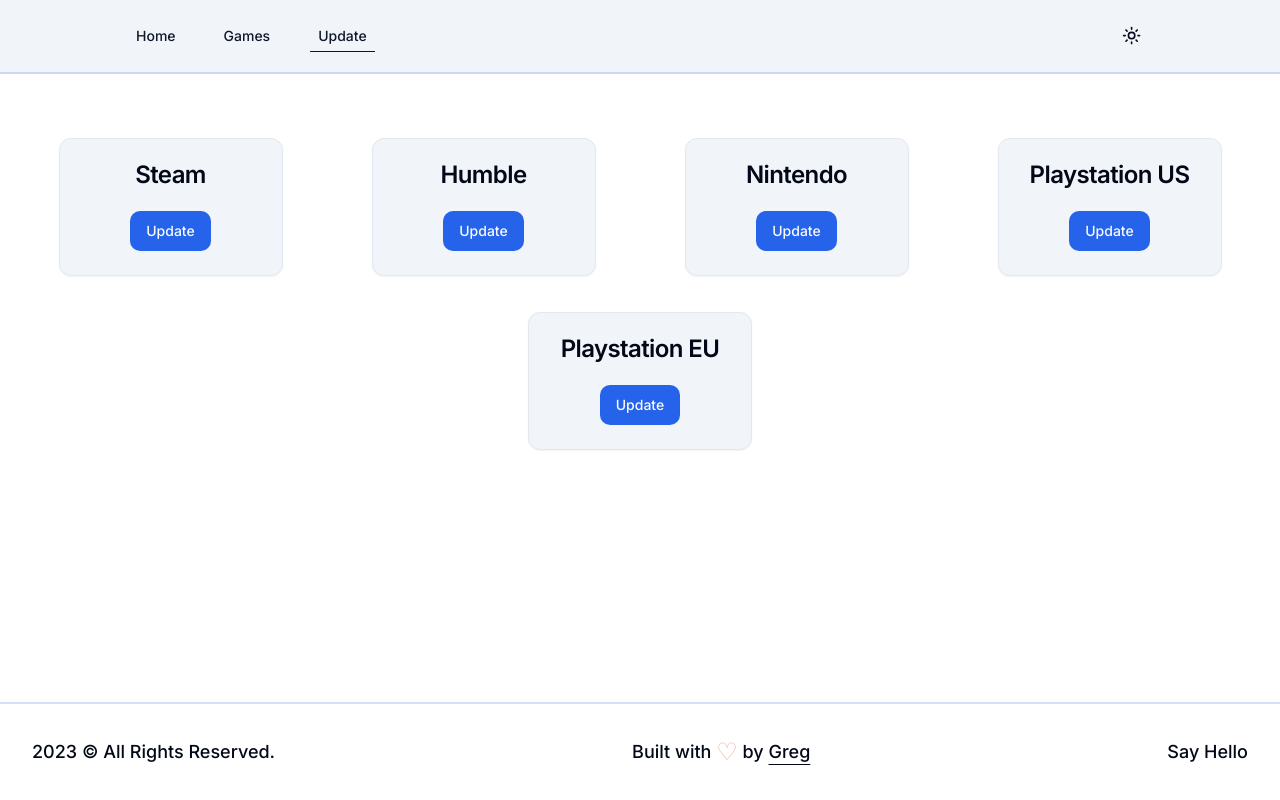
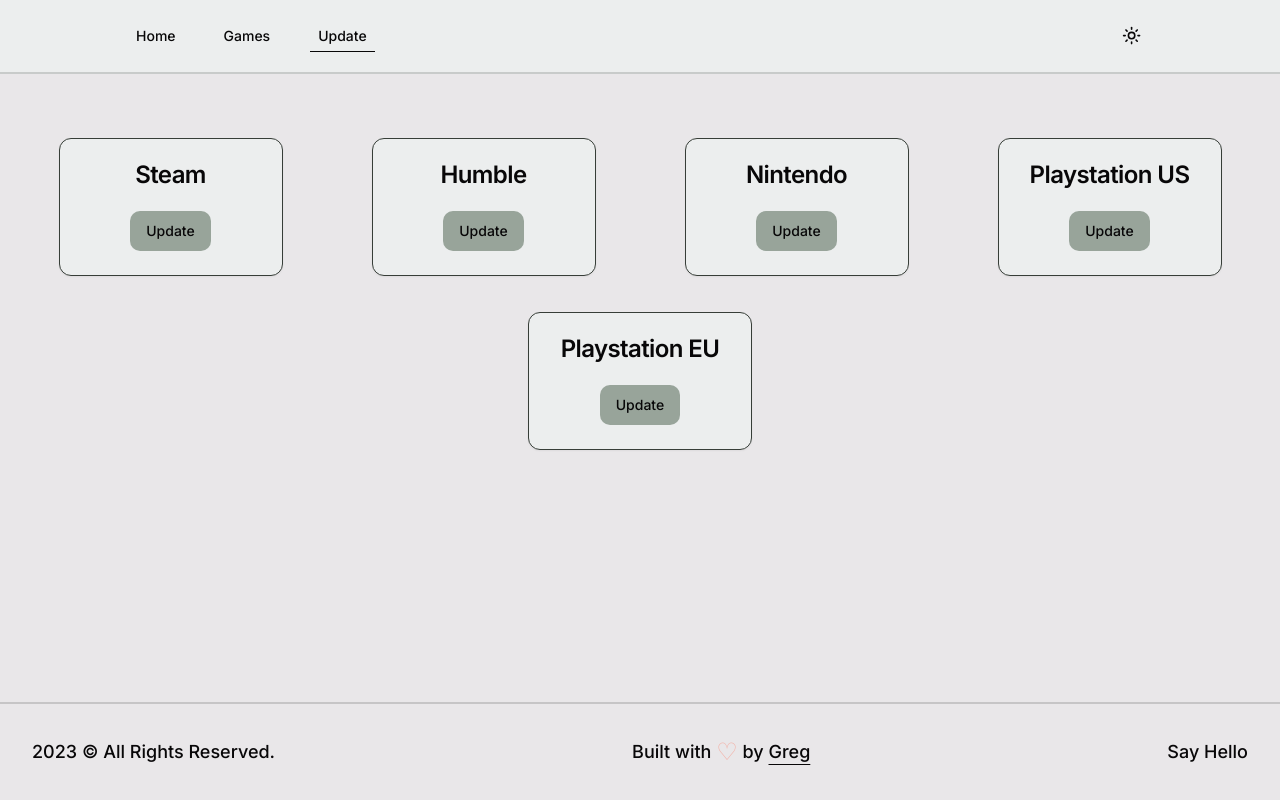
Before and after one commit to gjmooney/games-collection, a Next.js app: page /update in a window 1280 px wide. Built offline with nearby package versions, Linux system fonts and the light colour scheme.

Commit message:
Change light theme colors

```diff
--- a/src/app/globals.css
+++ b/src/app/globals.css
@@ -4,31 +4,31 @@
 
 @layer base {
   :root {
-    --background: 0 0% 100%;
-    --foreground: 222.2 84% 4.9%;
-    --card: 0 0% 100%;
-    --card-foreground: 222.2 84% 4.9%;
-    --popover: 0 0% 100%;
-    --popover-foreground: 222.2 84% 4.9%;
-    --primary: 221.2 83.2% 53.3%;
-    --primary-foreground: 210 40% 98%;
-    --secondary: 210 40% 96.1%;
-    --secondary-foreground: 222.2 47.4% 11.2%;
-    --muted: 210 40% 96.1%;
-    --muted-foreground: 215.4 16.3% 46.9%;
-    --accent: 210 40% 96.1%;
-    --accent-foreground: 222.2 47.4% 11.2%;
+    --background: 300 4% 91%;
+    --foreground: 300 7% 3%;
+    --card: 180 6% 93%;
+    --card-foreground: 300 7% 3%;
+    --popover: 300 4% 91%;
+    --popover-foreground: 300 7% 3%;
+    --primary: 130 6% 62%;
+    --primary-foreground: 300 7% 3%;
+    --secondary: 180 6% 93%;
+    --secondary-foreground: 300 7% 3%;
+    --muted: 180 6% 93%;
+    --muted-foreground: 180 6% 40%;
+    --accent: 129 6% 23%;
+    --accent-foreground: 300 7% 3%;
     --destructive: 0 84.2% 60.2%;
-    --destructive-foreground: 210 40% 98%;
-    --border: 214.3 31.8% 91.4%;
-    --input: 214.3 31.8% 91.4%;
-    --ring: 221.2 83.2% 53.3%;
+    --destructive-foreground: 300 7% 3%;
+    --border: 129 6% 23%;
+    --input: 129 6% 23%;
+    --ring: 129 6% 23%;
     --radius: 0.75rem;
   }
   .dark {
     --background: 300 7% 3%;
     --foreground: 300 4% 91%;
-    --card: 300 7% 3%;
+    --card: 180 6% 13%;
     --card-foreground: 300 4% 91%;
     --popover: 300 7% 3%;
     --popover-foreground: 300 4% 91%;
--- a/src/components/Footer.tsx
+++ b/src/components/Footer.tsx
@@ -2,7 +2,7 @@
 
 const Footer = () => {
   return (
-    <footer className="mt-16 flex flex-col items-center justify-between border-t-2 border-primary/20 p-8 text-lg font-medium md:flex-row">
+    <footer className="mt-16 flex flex-col items-center justify-between border-t-2 border-accent/20 p-8 text-lg font-medium md:flex-row">
       <span className="">
         {new Date().getFullYear()} &copy; All Rights Reserved.
       </span>
--- a/src/components/Navbar.tsx
+++ b/src/components/Navbar.tsx
@@ -6,7 +6,7 @@
   return (
     <header
       id="navbar"
-      className="sticky top-0 z-10 flex w-full items-center justify-between border-b-2 border-primary/20 bg-secondary p-4 font-medium transition-all duration-1000 ease-in-out md:px-32 mb-16"
+      className="sticky top-0 z-10 flex w-full items-center justify-between border-b-2 border-accent/20 bg-secondary p-4 font-medium transition-all duration-1000 ease-in-out md:px-32 mb-16"
     >
       <nav className="hidden h-full items-center justify-between md:flex">
         <FancyLink title="Home" href="/" className="mr-4" />
--- a/src/components/games/GameCard.tsx
+++ b/src/components/games/GameCard.tsx
@@ -13,7 +13,7 @@
  */
 const GameCard = ({ gameName, imgUrl, platform, store }: GameCardProps) => {
   return (
-    <Card className="bg-secondary/80">
+    <Card className="">
       <CardHeader>
         <CardTitle className="flex items-center gap-4 text-lg">
           {platform !== "PS5" && imgUrl ? (
--- a/src/components/update/StoreCard.tsx
+++ b/src/components/update/StoreCard.tsx
@@ -66,7 +66,7 @@
   });
 
   return (
-    <Card className="bg-secondary border w-56 flex items-center justify-center flex-col">
+    <Card className="border w-56 flex items-center justify-center flex-col">
       <CardHeader>
         <CardTitle className="capitalize">
           {storeName} {region && <span>{region}</span>}
```
